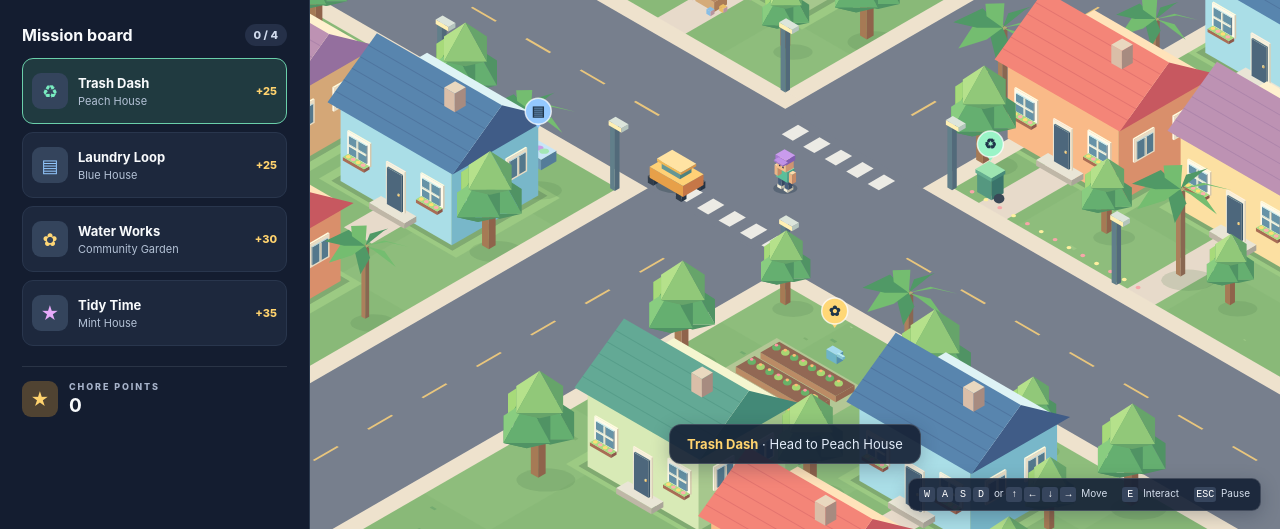
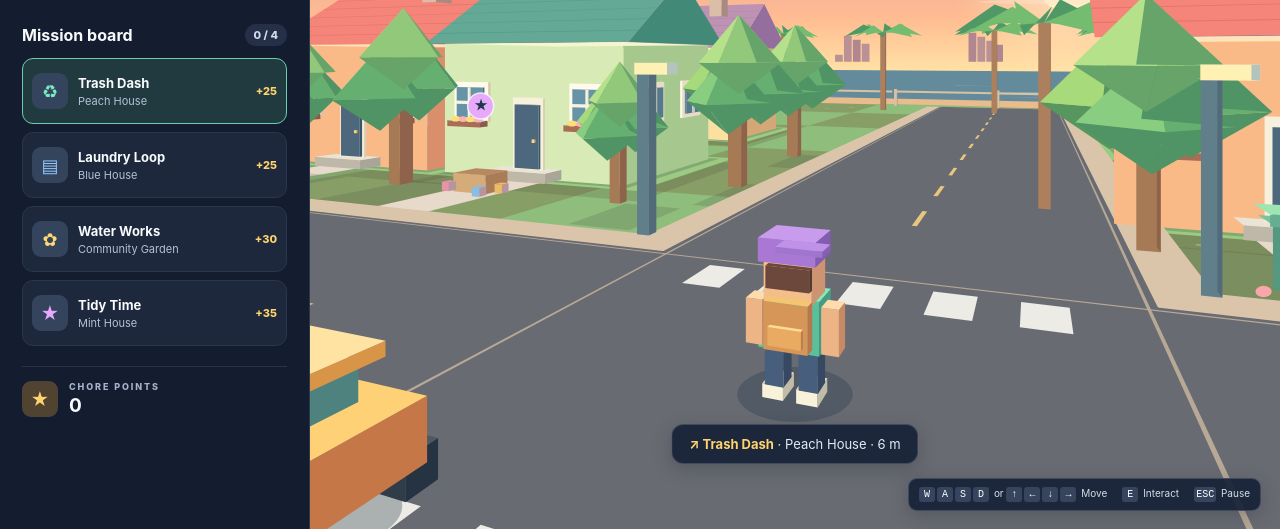
Before and after one commit to romaroni/romaroni.github.io, a plain HTML site: page chore-city/index.html in a window 1280 px wide. Shown: the part 271-800 px from the top of the page. Drawn offline with Linux system fonts and the light colour scheme; animation ran at ten frames a second.

Commit message:
Upgrade Chore City with third-person coastal visuals

```diff
--- a/chore-city/game.js
+++ b/chore-city/game.js
@@ -17,7 +17,10 @@ const missions = [
 const worldLimit = 25;
 const cart = {x:-2.3,z:2.1,facing:0};
 const player = {x:0,z:0,walk:0};
-const camera = {x:0,z:0};
+const view = {x:-.34,z:-Math.sqrt(1-.34**2)};
+const camera = {x:0,z:0,height:2.45,follow:4.8};
+const nearClip = .32;
+const touchControls = matchMedia('(pointer:coarse), (max-width:720px)');
 const keys = new Set();
 let active = 0;
 let driving = false;
@@ -65,33 +68,61 @@ function block(x,z,w,d){blockers.push({x,z,w,d});}
 let seed = 810;
 function random(){seed = (Math.imul(1664525,seed)+1013904223)>>>0;return seed/4294967296;}
 
-let width, height, scale, originX, originY, ratio;
+let width, height, focal, originX, horizon, ratio;
+let sky;
 function resize(){
-  const box = canvas.getBoundingClientRect();
+  const bounds = canvas.getBoundingClientRect();
   ratio = Math.min(devicePixelRatio || 1,2);
-  width = box.width;
-  height = box.height;
+  width = bounds.width;
+  height = bounds.height;
   canvas.width = Math.round(width*ratio);
   canvas.height = Math.round(height*ratio);
-  scale = Math.max(19,Math.min(width/34,height/20,39));
-  originX = width*.49;
-  originY = height*.53;
+  const compact = touchControls.matches && height<535;
+  focal = Math.min(height*(compact?.69:.91),width*.92);
+  originX = width*.5;
+  horizon = height*(compact?.28:width<560?.43:.35);
+  ctx.setTransform(ratio,0,0,ratio,0,0);
+  sky = ctx.createLinearGradient(0,0,0,horizon+12);
+  sky.addColorStop(0,'#7c9ebf');
+  sky.addColorStop(.49,'#e2a6a3');
+  sky.addColorStop(.8,'#ffbb91');
+  sky.addColorStop(1,'#ffe0a4');
 }
 new ResizeObserver(resize).observe(canvas);
 resize();
-function project(x,z,y=0){
-  return [originX+(x-camera.x-z+camera.z)*scale*.866,originY+(x-camera.x+z-camera.z)*scale*.5-y*scale];
+function depth(x,z){
+  return (x-camera.x)*view.x+(z-camera.z)*view.z+camera.follow;
 }
-function poly(points,fill,stroke){
+function project(x,z,y,d){
+  const across = (x-camera.x)*-view.z+(z-camera.z)*view.x;
+  const zoom = focal/d;
+  return [originX+across*zoom,horizon+(camera.height-y)*zoom,zoom];
+}
+function poly(points,fill){
   ctx.beginPath();
-  points.forEach(([x,z,y],i) => {
-    const [sx,sy] = project(x,z,y);
-    if (i===0) ctx.moveTo(sx,sy); else ctx.lineTo(sx,sy);
-  });
+  let count=0;
+  let previous=points[points.length-1];
+  let previousDepth=depth(previous[0],previous[1]);
+  const vertex=(x,z,y,d)=>{
+    const [sx,sy]=project(x,z,y,d);
+    if(count++)ctx.lineTo(sx,sy);
+    else ctx.moveTo(sx,sy);
+  };
+  for(const point of points){
+    const [x,z,y]=point;
+    const d=depth(x,z);
+    if((d>=nearClip)!==(previousDepth>=nearClip)){
+      const t=(nearClip-previousDepth)/(d-previousDepth);
+      vertex(previous[0]+(x-previous[0])*t,previous[1]+(z-previous[1])*t,previous[2]+(y-previous[2])*t,nearClip);
+    }
+    if(d>=nearClip)vertex(x,z,y,d);
+    previous=point;
+    previousDepth=d;
+  }
+  if(count<3)return;
   ctx.closePath();
   ctx.fillStyle=fill;
   ctx.fill();
-  if(stroke){ctx.strokeStyle=stroke;ctx.lineWidth=.7;ctx.stroke();}
 }
 function plane(x,z,w,d,fill,y=0){
   poly([[x-w/2,z-d/2,y],[x+w/2,z-d/2,y],[x+w/2,z+d/2,y],[x-w/2,z+d/2,y]],fill);
@@ -103,7 +134,9 @@ function box(x,z,w,d,h,colors,y=0){
   plane(x,z,w,d,colors[0],t);
 }
 function ellipse(x,z,y,rx,ry,fill){
-  const [a,b]=project(x,z,y);
+  const d=depth(x,z);
+  if(d<nearClip)return;
+  const [a,b,scale]=project(x,z,y,d);
   ctx.beginPath();
   ctx.ellipse(a,b,rx*scale,ry*scale,0,0,Math.PI*2);
   ctx.fillStyle=fill;
@@ -227,6 +260,14 @@ for(const z of [6.1,7.1,8.1]){
     }
   });
 }
+for(let i=-4;i<=4;i++){
+  const x=i*5;
+  tree(x,-26,1.35,true);
+  object(x,-29,()=>{
+    box(x,-29,.15,.15,.85,['#fff1cf','#d6c2a4','#ad9074']);
+    box(x+2.4,-29,4.85,.11,.10,['#fff1cf','#d6c2a4','#ad9074'],.67);
+  });
+}
 for(const [x,z] of [[3.35,-3.4],[-3.45,-3.45],[-3.45,3.45],[3.45,3.45],[10,-3.4],[-10.5,3.4]]){
   object(x,z,() => {
     box(x,z,.19,.19,2.23,['#b9cacf','#617f8a','#526a7a']);
@@ -236,26 +277,67 @@ for(const [x,z] of [[3.35,-3.4],[-3.45,-3.45],[-3.45,3.45],[3.45,3.45],[10,-3.4]
 const grass = [];
 for(let i=0;i<510;i++){
   const x=random()*72-36,z=random()*72-36;
-  if(Math.abs(x)>3.5 && Math.abs(z)>3.5) grass.push([x,z,.08+random()*.19,i%5]);
+  if(z>-29 && Math.abs(x)>3.5 && Math.abs(z)>3.5) grass.push([x,z,.08+random()*.19,i%5]);
 }
+function drawSky(){
+  ctx.fillStyle=sky;
+  ctx.fillRect(0,0,width,height);
+  const sunX=width*.78,sunY=horizon*.69;
+  const sunRadius=Math.max(18,Math.min(width,height)*.044);
+  const glow=ctx.createRadialGradient(sunX,sunY,sunRadius*.4,sunX,sunY,sunRadius*3.6);
+  glow.addColorStop(0,'#fff0c6b0');
+  glow.addColorStop(1,'#ffe5af00');
+  ctx.fillStyle=glow;
+  ctx.fillRect(sunX-sunRadius*4,sunY-sunRadius*4,sunRadius*8,sunRadius*8);
+  ctx.beginPath();
+  ctx.arc(sunX,sunY,sunRadius,0,Math.PI*2);
+  ctx.fillStyle='#fff0c5';
+  ctx.fill();
+  for(const [position,elevation,w,h] of [[.15,.26,.14,4],[.27,.63,.18,5],[.66,.34,.16,4],[.86,.78,.17,3]]){
+    ctx.beginPath();
+    ctx.ellipse(width*position,horizon*elevation,Math.max(12,width*w),h,0,0,Math.PI*2);
+    ctx.fillStyle='#ffe0cd72';
+    ctx.fill();
+  }
+  for(let i=0;i<30;i++){
+    const x=width*((i*31)%109)/109;
+    const h=3+(i*17)%23;
+    ctx.fillStyle=i%3===0?'#b2868f':'#ba9296';
+    ctx.fillRect(x,horizon-h,Math.max(3,width*.008),h+4);
+  }
+}
+
 function ground(){
-  plane(0,0,140,140,'#89b978');
+  plane(0,-77,240,90,'#648b9c');
+  plane(0,-31.6,200,6.4,'#e8bc8d');
+  plane(0,36,200,131,'#879f66');
+  const bayColors=['#7da1a7','#a8b6ae','#d0b6a1'];
+  for(let i=0;i<26;i++){
+    const z=-35-(i%7)*3.3;
+    plane((i*13)%69-34,z,2.5+(i%4)*1.2,.11,bayColors[i%3]);
+  }
   for(let x=-36;x<36;x+=6) for(let z=-36;z<36;z+=6)
-    if((x+z)%12===0) plane(x+3,z+3,6,6,'#8ebd7c');
-  grass.forEach(([x,z,r,i])=>plane(x,z,r,r*.52,['#9ac684','#74ab70','#a4ca8d','#b2cf8c','#80b171'][i]));
+    if(z>=-30 && (x+z)%12===0) plane(x+3,z+3,6,6,'#8ebd7c');
+  grass.forEach(([x,z,r,i])=>depth(x,z)>.2 && plane(x,z,r,r*.52,['#9ac684','#74ab70','#a4ca8d','#b2cf8c','#80b171'][i]));
   for(const [x,z] of houses){
+    plane(x+.63,z+.7,5.35,4.3,'#50453b33');
     plane(x,z,5.55,4.2,'#9cca83');
     plane(x,z,4.9,3.85,'#80aa71');
     const end=z<0?-3.36:z+3.3;
     const start=z+1.65;
     if(Math.abs(z)<10) plane(x,(start+end)/2,1.13,Math.abs(end-start),'#e7daca');
   }
-  for(const [x,z,s] of trees) ellipse(x+.38,z+.07,0,s*.86,s*.34,'#4e79502e');
-  plane(0,0,6.8,110,'#eee2cd');plane(0,0,110,6.8,'#eee2cd');
-  plane(0,0,5.56,110,'#777f8d');plane(0,0,110,5.56,'#777f8d');
+  for(const [x,z,s] of trees) plane(x+.71,z+.78,s*1.3,s*1.8,'#413e3d2b');
+  const sidewalk='#dbc5aa', asphalt='#696b72';
+  plane(0,10,6.8,78,sidewalk);plane(0,0,110,6.8,sidewalk);
+  plane(0,10,5.56,78,asphalt);plane(0,0,110,5.56,asphalt);
+  for(const side of [-1,1]){
+    plane(side*2.69,10,.034,78,'#b7a995');
+    plane(0,side*2.69,110,.034,'#b7a995');
+  }
   for(let i=-43;i<=43;i+=2.2){
     if(Math.abs(i)>3.8){
-      plane(i,0,.98,.075,'#e9c67d');plane(0,i,.075,.98,'#e9c67d');
+      plane(i,0,.98,.075,'#e9c67d');if(i>-29)plane(0,i,.075,.98,'#e9c67d');
     }
   }
   for(let j=-2;j<=2;j++){
@@ -291,13 +373,17 @@ function drawPlayer(){
   box(x-.29,z+stride,.13,.16,.33,['#ffdbac','#edb485','#c68a67'],.36);
   box(x+.29,z-stride,.13,.16,.33,['#ffdbac','#edb485','#c68a67'],.36);
   box(x,z,.36,.32,.31,['#ffdfad','#f4be8b','#ce9472'],.72);
-  box(x-.057,z+.17,.045,.018,.045,['#253047','#253047','#253047'],.835);
-  box(x+.079,z+.17,.045,.018,.045,['#253047','#253047','#253047'],.835);
+  box(x,z+.15,.33,.10,.34,['#f5c572','#d69657','#b9764c'],.39);
+  box(x,z+.205,.25,.04,.13,['#ffdb91','#e9aa62','#ba7d4f'],.43);
+  box(x,z+.135,.33,.06,.16,['#6b473c','#6b473c','#50372f'],.81);
   box(x,z,.43,.37,.17,['#c99bec','#a978d5','#815cb1'],1.0);
-  box(x,z+.18,.37,.20,.045,['#bf91e7','#9f75ce','#8660b3'],.99);
+  box(x,z-.18,.37,.20,.045,['#bf91e7','#9f75ce','#8660b3'],.99);
 }
 function marker(x,z,color,symbol,t){
-  const [a,b]=project(x,z,1.61+Math.sin(t*.004)*.095);
+  const d=depth(x,z);
+  if(d<nearClip)return;
+  const [a,b]=project(x,z,1.47+Math.sin(t*.004)*.095,d);
+  if(a<15 || a>width-15 || b<12 || b>height-14)return;
   ctx.beginPath();
   ctx.moveTo(a,b+17);
   ctx.lineTo(a-6,b+8);
@@ -310,7 +396,7 @@ function marker(x,z,color,symbol,t){
   ctx.fillText(symbol,a,b+.5);
 }
 function minimap(){
-  const w=152,h=125,s=2.72;
+  const w=152,h=125,s=2.28;
   const dot=(x,z,r,color) => {
     map.beginPath();map.arc(w/2+x*s,h/2+z*s,r,0,Math.PI*2);map.fillStyle=color;map.fill();
   };
@@ -321,8 +407,16 @@ function minimap(){
     map.fillRect(w/2+(x-2.25)*s,h/2+(z-1.75)*s,4.5*s,3.5*s);
   });
   missions.forEach((m,i)=>dot(m.x,m.z,i===active?4:2.8,complete(i)?'#acc2b1':m.color));
+  if(!driving)dot(cart.x,cart.z,2.5,'#ffcc7d');
   dot(player.x,player.z,5,'#24354a');
   dot(player.x,player.z,3.2,'#fff5dd');
+  const edgeX=w/2+player.x*s,edgeZ=h/2+player.z*s;
+  map.beginPath();
+  map.moveTo(edgeX,edgeZ);
+  map.lineTo(edgeX+view.x*8,edgeZ+view.z*8);
+  map.strokeStyle='#fff5dd';
+  map.lineWidth=1.5;
+  map.stroke();
 }
 const distance = (a,b) => Math.hypot(a.x-b.x,a.z-b.z);
 function nearbyMission(){
@@ -358,14 +452,21 @@ function interact(){
 function updateObjective(time){
   const near=nearbyMission();
   const m=missions[active];
-  const touch=matchMedia('(pointer:coarse), (max-width:680px)').matches;
+  const touch=touchControls.matches;
   const action=touch?'Interact':'E';
   let label;
   if(driving) label='<b>Driving the neighborhood cart</b> · '+action+' to get out';
   else if(near>=0) label='<b>'+missions[near].name+'</b> · '+missions[near].steps[progress[near]]+' <b>['+action+']</b>';
   else if(time<messageUntil) label='<b>'+message+'</b>';
   else if(distance(player,cart)<1.65) label='<b>Neighborhood cart</b> · '+action+' to drive';
-  else if(m && !complete(active)) label='<b>'+m.name+'</b> · Head to '+m.place;
+  else if(m && !complete(active)){
+    const x=m.x-player.x,z=m.z-player.z;
+    const east=-view.z*x+view.x*z;
+    const forward=view.x*x+view.z*z;
+    const arrows=['↑','↗','→','↘','↓','↙','←','↖'];
+    const arrow=arrows[(Math.round(Math.atan2(east,forward)*4/Math.PI)+8)%8];
+    label='<b>'+arrow+' '+m.name+'</b> · '+m.place+' · '+Math.round(distance(player,m))+' m';
+  }
   else if(m) label='<b>'+m.name+' complete</b> · '+m.lesson;
   else label='<b>All chores complete!</b> · Enjoy exploring Sunset Bay.';
   if($('objective').innerHTML!==label) $('objective').innerHTML=label;
@@ -378,13 +479,15 @@ function move(dt){
   const dx=Number(keys.has('ArrowRight') || keys.has('d'))-Number(keys.has('ArrowLeft') || keys.has('a'));
   const dy=Number(keys.has('ArrowDown') || keys.has('s'))-Number(keys.has('ArrowUp') || keys.has('w'));
   if(!dx && !dy){player.walk=0;return;}
-  const length=Math.hypot(dx+dy,dy-dx);
+  const length=Math.hypot(dx,dy);
+  const horizontal=-view.z*dx-view.x*dy;
+  const vertical=view.x*dx-view.z*dy;
   const speed=driving?6.6:4.25;
-  const x=player.x+(dx+dy)/length*dt*speed,z=player.z+(dy-dx)/length*dt*speed;
+  const x=player.x+horizontal/length*dt*speed,z=player.z+vertical/length*dt*speed;
   if(passable(x,player.z)) player.x=x;
   if(passable(player.x,z)) player.z=z;
   player.walk+=dt*13;
-  if(driving) Object.assign(cart,{x:player.x,z:player.z,facing:Math.atan2(dy-dx,dx+dy)});
+  if(driving) Object.assign(cart,{x:player.x,z:player.z,facing:Math.atan2(vertical,horizontal)});
 }
 function togglePause(){
   if($('pauseMenu').open) $('pauseMenu').close();
@@ -422,14 +525,19 @@ function frame(now){
   const follow=1-Math.exp(-dt*5.5);
   camera.x+=(player.x-camera.x)*follow;
   camera.z+=(player.z-camera.z)*follow;
+  camera.follow+=((driving?3.85:4.8)-camera.follow)*follow;
+  camera.height+=((driving?1.95:2.45)-camera.height)*follow;
   ctx.setTransform(ratio,0,0,ratio,0,0);
+  drawSky();
   ground();
   const visible=[...scenery,{x:cart.x,z:cart.z,draw:drawCart}];
   if(!driving) visible.push({x:player.x,z:player.z,draw:drawPlayer});
-  visible.sort((a,b)=>a.x+a.z-b.x-b.z);
+  visible.sort((a,b)=>depth(b.x,b.z)-depth(a.x,a.z));
   for(const item of visible){
-    const [x,y]=project(item.x,item.z);
-    if(x>-scale*6 && x<width+scale*6 && y>-scale && y<height+scale*6)item.draw();
+    const d=depth(item.x,item.z);
+    if(d<=-3)continue;
+    const [x,y,zoom]=project(item.x,item.z,0,Math.max(nearClip,d));
+    if(x>-zoom*4 && x<width+zoom*4 && y<height+zoom*4)item.draw();
   }
   missions.forEach((m,i)=>{
     if(!complete(i))marker(m.x,m.z,i===active?'#9af4c7':m.color,m.icon,now);
--- a/chore-city/index.html
+++ b/chore-city/index.html
@@ -4,7 +4,7 @@
 <meta charset="utf-8">
 <meta name="viewport" content="width=device-width, initial-scale=1">
 <title>Chore City · Sunset Bay</title>
-<link rel="stylesheet" href="style.css">
+<link rel="stylesheet" href="style.css?v=2">
 </head>
 <body>
 <header class="topbar">
@@ -20,7 +20,7 @@
     <div class="score"><span class="coin">★</span><div><small>CHORE POINTS</small><strong id="points">0</strong></div></div>
   </aside>
   <section class="play" aria-label="Sunset Bay game">
-    <canvas id="world" aria-label="Isometric view of the neighborhood"></canvas>
+    <canvas id="world" aria-label="Third-person view of the neighborhood"></canvas>
     <div class="world-label"><span>☀</span><div><b>Sunset Bay</b><small>FREE ROAM</small></div></div>
     <div class="map"><canvas id="map" width="152" height="125" aria-label="Neighborhood map"></canvas><span>N ↑</span></div>
     <div id="objective" class="objective" aria-live="polite"></div>
@@ -30,6 +30,6 @@
     <dialog id="pauseMenu"><h2>Game paused</h2><p>Take your time. Sunset Bay will be here.</p><button id="resume">Resume game</button></dialog>
   </section>
 </main>
-<script src="game.js"></script>
+<script src="game.js?v=2"></script>
 </body>
 </html>
```
Also changed, not shown: chore-city/style.css.
